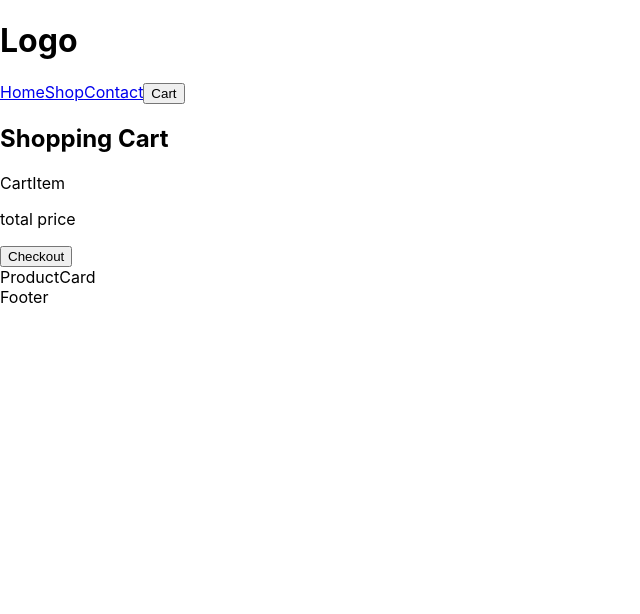
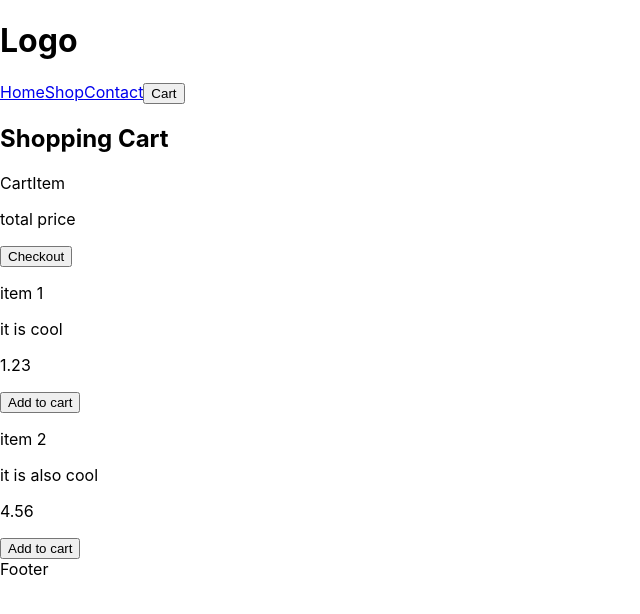
Before and after one commit to meuzishun/shopping-cart, a React (Create React App) app: page /shop in a window 1280 px wide. Shown: the top 614 px of the page, without its empty margins (0-640 px from the left). Built offline with nearby package versions, Linux system fonts and the light colour scheme; the HTML template or start-up script is replaced by a standard one.

Commit message:
Pass products down the tree

```diff
--- a/package.json
+++ b/package.json
@@ -10,6 +10,7 @@
     "react-dom": "^18.2.0",
     "react-router-dom": "^6.3.0",
     "react-scripts": "5.0.1",
+    "uniqid": "^5.4.0",
     "web-vitals": "^2.1.4"
   },
   "scripts": {
--- a/src/App.js
+++ b/src/App.js
@@ -1,4 +1,6 @@
 import React from 'react';
+import { useState } from 'react';
+import uniqid from 'uniqid';
 import { BrowserRouter, Routes, Route } from 'react-router-dom';
 import Header from './components/header/Header';
 import Cart from './components/cart/Cart';
@@ -9,6 +11,23 @@ import Footer from './components/footer/Footer.js';
 import './App.css';
 
 function App() {
+  const products = [
+    {
+      name: 'item 1',
+      description: 'it is cool',
+      price: 1.23,
+      id: uniqid(),
+    },
+    {
+      name: 'item 2',
+      description: 'it is also cool',
+      price: 4.56,
+      id: uniqid(),
+    },
+  ];
+
+  const [cart, setCart] = useState([]);
+
   return (
     <div>
       <BrowserRouter>
@@ -16,7 +35,7 @@ function App() {
         <Cart />
         <Routes>
           <Route path='/' element={<Home />} />
-          <Route path='/shop' element={<Shop />} />
+          <Route path='/shop' element={<Shop products={products} />} />
           <Route path='/contact' element={<Contact />} />
         </Routes>
         <Footer />
--- a/src/components/productCard/ProductCard.js
+++ b/src/components/productCard/ProductCard.js
@@ -1,7 +1,14 @@
 import React from 'react';
 
-function ProductCard() {
-  return <div>ProductCard</div>;
+function ProductCard(props) {
+  return (
+    <div>
+      <p>{props.product.name}</p>
+      <p>{props.product.description}</p>
+      <p>{props.product.price}</p>
+      <button>Add to cart</button>
+    </div>
+  );
 }
 
 export default ProductCard;
--- a/src/components/shop/Shop.js
+++ b/src/components/shop/Shop.js
@@ -1,11 +1,13 @@
 import React from 'react';
 import ProductCard from '../productCard/ProductCard';
 
-function Shop() {
+function Shop(props) {
   return (
     <div>
       {console.log('shop rendered...')}
-      <ProductCard />
+      {props.products.map((product) => (
+        <ProductCard product={product} key={product.id} />
+      ))}
     </div>
   );
 }
```
Also changed, not shown: 1 other file (tests, documents, lock files or other folders).
